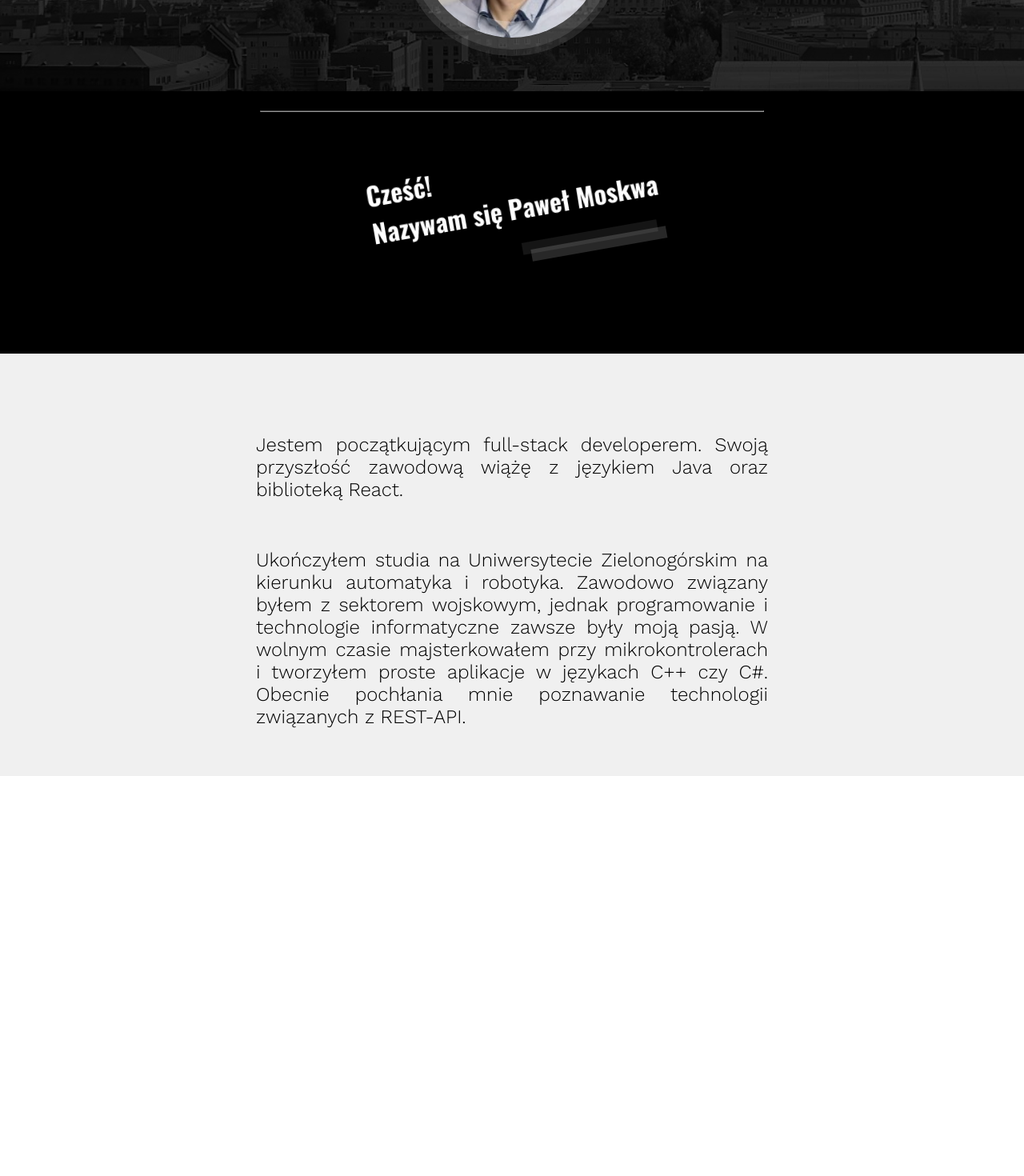
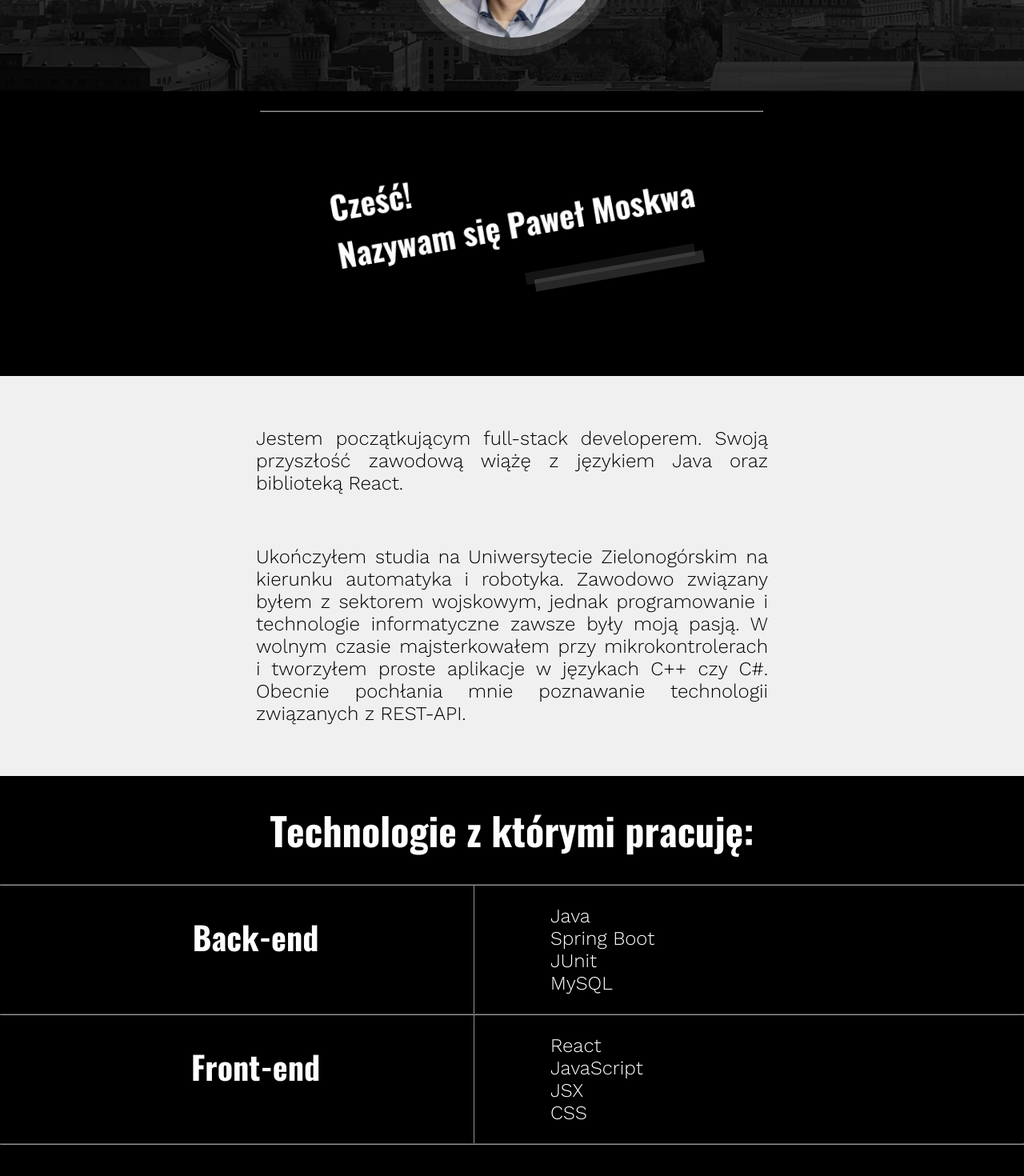
Before and after one commit to PMos0011/personal-web, a React (Create React App) app: page / in a window 1280 px wide. Shown: the part 366-1836 px from the top of the page at 80% size. Before the commit the page ends 1336 px from the top, so only its background shows below. Built offline with nearby package versions, Linux system fonts and the light colour scheme.

Commit message:
Technologies added

```diff
--- a/src/App.css
+++ b/src/App.css
@@ -1,5 +1,5 @@
-
 .App-container {
   background-color: #000000;
   color: white;
+  overflow: hidden;
 }
--- a/src/App.js
+++ b/src/App.js
@@ -3,6 +3,7 @@ import "./App.css";
 
 import Header from './components/header/header';
 import Content from './components/content/content';
+import Footer from './components/footer/footer';
 
 function App() {
   return (
@@ -10,6 +11,7 @@ function App() {
       <div className="App-container">
         <Header/>
         <Content/>
+        <Footer/>
       </div>
     </div>
   );
--- a/src/components/content/about-me-style.css
+++ b/src/components/content/about-me-style.css
@@ -1,16 +1,3 @@
-.about-me-content {
-  margin: auto;
-  margin-top: 43vh;
-  width: 70%;
-  height: 18vh;
-}
-
-.hello-div {
-  width: fit-content;
-  margin: auto;
-  margin-top:50px;
-  transform: rotate(-10deg);
-}
 
 .strips-div{
   width: 50%;
@@ -28,51 +15,10 @@ background-color: rgba(200,200,200,0.1);
     margin-left: 10px;
     margin-top:-5px;
   }
-hr {
-  width: 70%;
-  border-color: #969696;
-}
 
-
-h1{
-  font-family: "Oswald";
-}
-
-h2{
-  font-family: "Work_Sans";
-  padding-top:5vh;
-  font-weight: 300;
-}
-
-.about-me-card{
-  margin-top: 20vh;
-  background-color: rgb(240,240,240);
-  padding-top: 5vh;
-  padding-bottom: 5vh;
-  color:#000;
-
-}
-
-.about-me{
-  margin: auto;
-  width: 50%;
-  text-align: justify;
-}
-
-
-.language-change-enter {
-  opacity: 0;
-}
-
-.language-change-enter.language-change-enter-active {
-  opacity: 1;
-  transition: opacity 500ms ease-in;
-}
-
-.language-change-leave {
-  opacity: 1;
-}
-
-.language-change-leave.language-change-leave-active {
-  opacity: 0;
-}
+  .hello-div {
+    width: fit-content;
+    margin: auto;
+    margin-top:50px;
+    transform: rotate(-10deg);
+  }
--- a/src/components/content/about-me.js
+++ b/src/components/content/about-me.js
@@ -1,21 +1,23 @@
 import React from "react";
 import { connect } from "react-redux";
 import "./about-me-style.css";
+import "./style-colors.css";
 
 import Fade from 'react-reveal/Fade';
+import Zoom from 'react-reveal/Zoom';
 
 const aboutMe = (props) => {
 
-    const cont = props.content.language;
+    const lang = props.content.language;
 
     return (
         <>
-            <div className="about-me-content">
-               <Fade delay={1000}> <hr /> </Fade>
+            <div className="width-70-transparent" style={{marginTop:'43vh'}}>
+               <Zoom delay={1000}> <hr className="hr-70" /> </Zoom>
                 <div id="hello" className="hello-div">
                     <Fade bottom big><>
                         <Fade spy={props.content.language}>
-                            <h1>{cont.sayHello}<br />{cont.iAm}</h1>
+                            <h2>{lang.sayHello}<br />{lang.iAm}</h2>
                             <div className="strips-div">
                                 <div className="strip-left" />
                                 <div className="strip-right" />
@@ -24,11 +26,11 @@ const aboutMe = (props) => {
                     </></Fade>
                 </div>
             </div>
-            <div className="about-me-card">
+            <div className="white-background-black-text padding-bottom padding-top">
                 <Fade spy={props.content.language}>
-                    <div className="about-me">
-                    <Fade left big appear={true} duration={2000}><h2>{cont._1Para}</h2></Fade>
-                    <Fade right big appear={true} duration={2000}><h2>{cont._2Para}</h2></Fade>
+                    <div className="half-width-justify">
+                    <Fade left big appear={true} duration={1500}><h3>{lang._1Para}</h3></Fade>
+                    <Fade right big appear={true} duration={1500}><h3 className="padding-top">{lang._2Para}</h3></Fade>
                     </div>
                 </Fade>
             </div>
--- a/src/components/content/content.js
+++ b/src/components/content/content.js
@@ -1,6 +1,7 @@
 import React from 'react';
 import MyImage from './my-image';
 import AboutMe from './about-me';
+import Technologies from './technologies';
 
 
 const content = () => {
@@ -8,6 +9,7 @@ const content = () => {
         <div>
             <MyImage />
             <AboutMe />
+            <Technologies/>
         </div>
 
     )
--- a/src/components/content/my-image.js
+++ b/src/components/content/my-image.js
@@ -9,7 +9,7 @@ const myImage = () => {
         <div className="my-image-container">
             <div className="backgroound-image-container" />
             <div className="my-image-margin">
-                <Fade bottom duration="1500">
+                <Fade bottom duration={1500}>
                     <div className="external-radius-div" />
                     <div className="internal-radius-div" />
                     <div className="my-image-div" />
--- /dev/null
+++ b/src/components/content/style-colors.css
@@ -0,0 +1,82 @@
+.full-width-transparent {
+  width: 100%;
+  text-align: center;
+}
+
+.width-70-transparent {
+  margin: auto;
+  width: 70%;
+  min-height: 18vh;
+}
+
+.white-background-black-text {
+  margin-top: 20vh;
+  background-color: rgb(240, 240, 240);
+  color: #000;
+}
+
+.half-width-justify {
+  margin: auto;
+  width: 50%;
+  text-align: justify;
+}
+
+.padding-top{
+  padding-top: 5vh;
+}
+
+.margin-top{
+  margin-top:5vh;
+}
+
+.padding-bottom{
+  padding-bottom: 5vh;
+}
+
+hr {
+  border-color: #969696;
+}
+
+.hr-no-margin{
+  margin-block: 0px;
+  margin: 0px;
+}
+
+.hr-70 {
+  width: 70%;
+}
+
+h1 {
+  font-family: "Oswald";
+  font-size: 3rem;
+}
+
+h2 {
+  font-family: "Oswald";
+  font-size: 2.5rem;
+}
+
+h3 {
+  font-family: "Work_Sans";
+  font-size: 1.5rem;
+  font-weight: 300;
+}
+
+.grid-container{
+  display: grid;
+    grid-template-columns: 1fr 1fr;
+}
+
+.grid-div{
+  width: 85%;
+  margin:auto;
+}
+
+.right-border-white{
+border-right: solid 1px #969696;
+height: 100%;
+}
+
+.text-align-left{
+  text-align: left;
+}
--- /dev/null
+++ b/src/components/content/technologies.js
@@ -0,0 +1,64 @@
+import React from "react";
+import './style-colors.css'
+
+import Fade from 'react-reveal/Fade';
+
+import { connect } from "react-redux";
+
+const technologies = (props) => {
+
+    const lang = props.content.language;
+
+    return (
+        <div className="full-width-transparent">
+            <Fade delay={900}><div>
+                <Fade spy={props.content.language}><h1>{lang.techno}</h1></Fade>
+            </div></Fade>
+            <Fade left big appear={true}><hr className="hr-no-margin" /></Fade>
+            <div className="full-width-transparent grid-container">
+                <Fade bottom appear={true}>
+                    <div className="grid-div right-border-white">
+                        <Fade left duration={400} delay={1000}><h2>Back-end</h2></Fade>
+                    </div></Fade>
+                <Fade bottom big appear={true}><div className="grid-div text-align-left">
+                    <Fade right duration={400} delay={1000}> <h3>
+                        Java<br />
+                        Spring Boot<br />
+                        JUnit<br />
+                        MySQL<br />
+                    </h3></Fade>
+                </div>
+                </Fade>
+            </div>
+            <Fade left big appear={true}><hr className="hr-no-margin" /></Fade>
+            <div className="full-width-transparent grid-container">
+                <Fade bottom appear={true}>
+                    <div className="grid-div right-border-white">
+                        <Fade left duration={400} delay={1000}>
+                            <h2>Front-end</h2>
+                        </Fade>
+                    </div>
+                </Fade>
+                <Fade bottom big appear={true}><div className="grid-div text-align-left">
+                    <Fade right duration={400} delay={1000}> <h3>
+                        React<br />
+                        JavaScript<br />
+                        JSX<br />
+                        CSS<br />
+                    </h3>
+                    </Fade>
+                </div>
+                </Fade>
+            </div>
+            <Fade left big appear={true}><hr className="hr-no-margin" /></Fade>
+        </div>
+    )
+}
+
+const mapStateToProps = state => {
+    return {
+        content: state
+    };
+}
+
+export default connect(mapStateToProps)(technologies);
--- /dev/null
+++ b/src/components/footer/footer.css
@@ -0,0 +1,3 @@
+.footer-container{
+    min-height: 10vh;
+}
--- a/src/components/footer/footer.js
+++ b/src/components/footer/footer.js
@@ -1,7 +1,8 @@
 import React from 'react';
+import './footer.css';
 
 const footer = () => {
-    return null
+    return <div className="footer-container"/>
 }
 
 export default footer;
--- a/src/store/reducer.js
+++ b/src/store/reducer.js
@@ -4,14 +4,16 @@ const polish = {
     sayHello: "Cześć!",
     iAm: "Nazywam się Paweł Moskwa",
     _1Para: "Jestem początkującym full-stack developerem. Swoją przyszłość zawodową wiążę z językiem Java oraz biblioteką React.",
-    _2Para:"Ukończyłem studia na Uniwersytecie Zielonogórskim na kierunku automatyka i robotyka. Zawodowo związany byłem z sektorem wojskowym, jednak programowanie i technologie informatyczne zawsze były moją pasją. W wolnym czasie majsterkowałem przy mikrokontrolerach i tworzyłem proste aplikacje w językach C++ czy C#. Obecnie pochłania mnie poznawanie technologii związanych z REST-API."
+    _2Para:"Ukończyłem studia na Uniwersytecie Zielonogórskim na kierunku automatyka i robotyka. Zawodowo związany byłem z sektorem wojskowym, jednak programowanie i technologie informatyczne zawsze były moją pasją. W wolnym czasie majsterkowałem przy mikrokontrolerach i tworzyłem proste aplikacje w językach C++ czy C#. Obecnie pochłania mnie poznawanie technologii związanych z REST-API.",
+    techno:"Technologie z którymi pracuję:"
 };
 
 const english = {
     sayHello: "Hey there!",
     iAm: "I am Paweł Moskwa",
     _1Para:"I'm a junior full-stack developer. I associate my professional future with the Java language and the React library.",
-    _2Para:"I graduated from the University of Zielona Góra - Automation and Robotics. Professionally I've been associated with the military sector, but programming and information technology have always been my passion. In my spare time I was tinkering with microcontrollers and creating simple applications in C++ or C#. Currently, I'm deep in learn about technologies related to REST-API."
+    _2Para:"I graduated from the University of Zielona Góra - Automation and Robotics. Professionally I've been associated with the military sector, but programming and information technology have always been my passion. In my spare time I was tinkering with microcontrollers and creating simple applications in C++ or C#. Currently, I'm deep in learn about technologies related to REST-API.",
+    techno:"Technologies I work with:"
 }
 
 const initialstate = {
```
